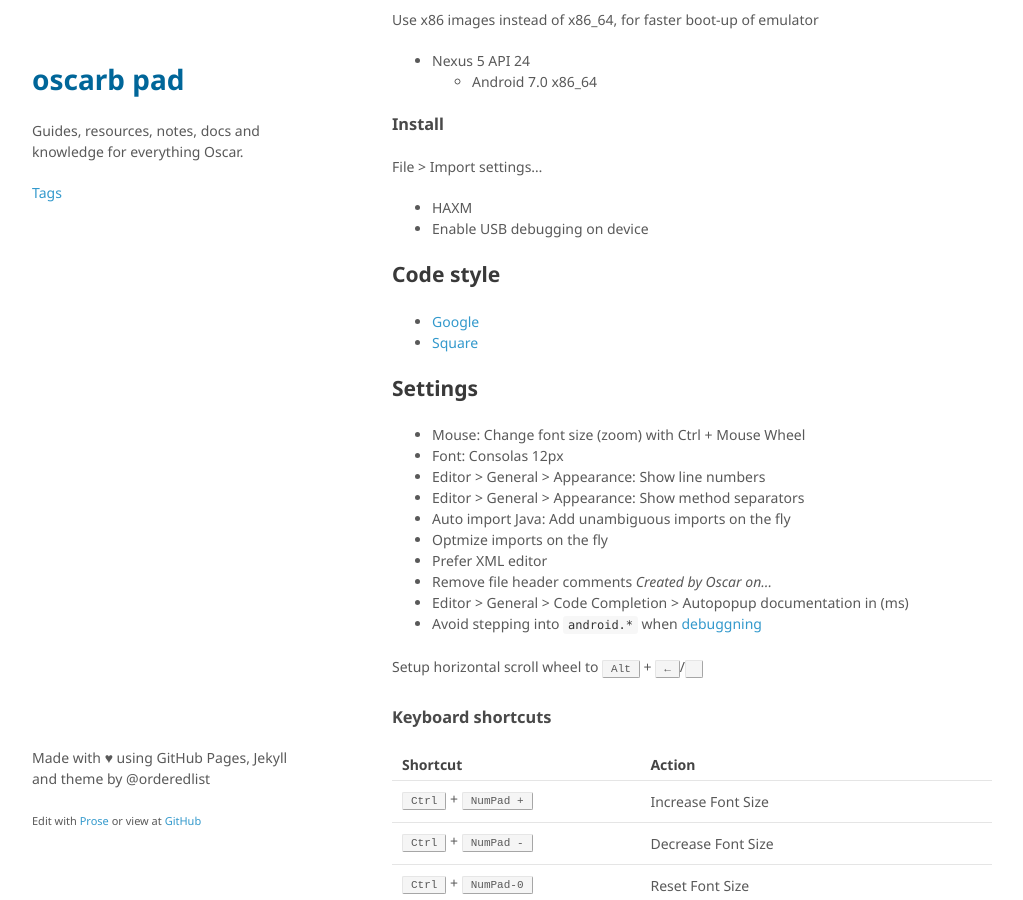
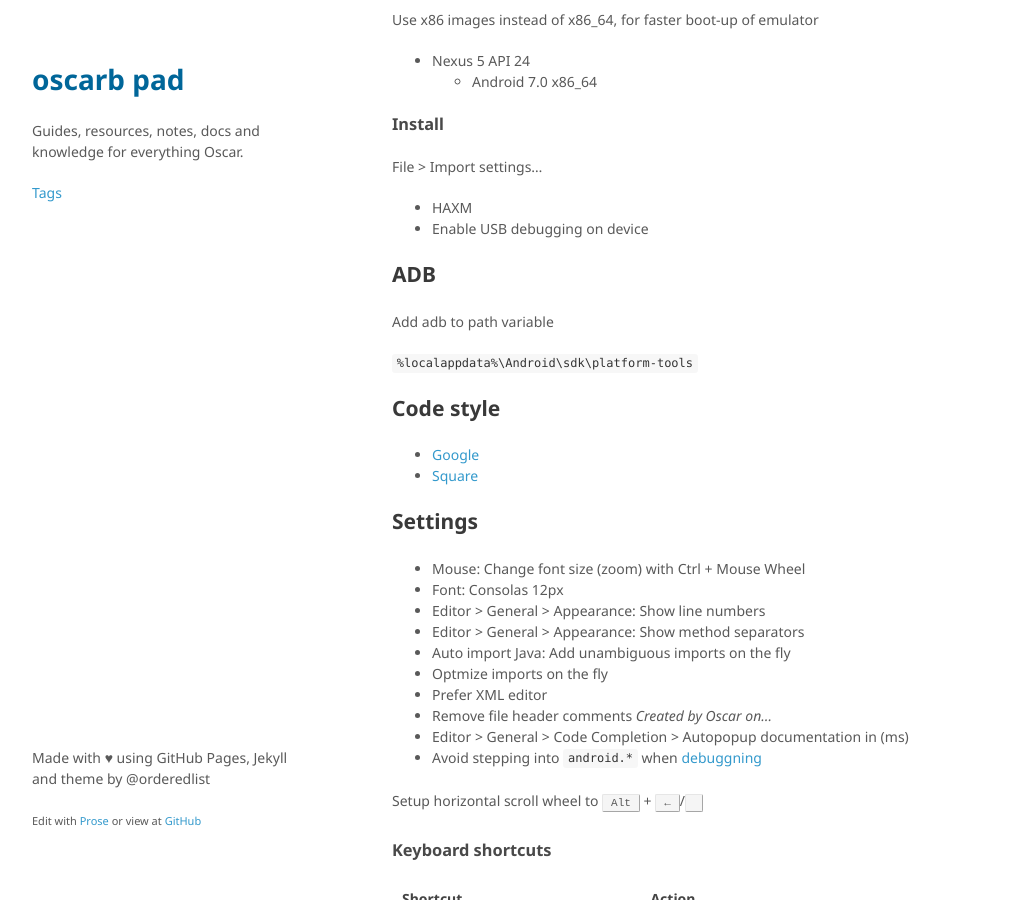
Before and after one commit to oscarb/pad, a Jekyll site: the page built from _docs/android-studio.md, in a window 1280 px wide and 900 px high, scrolled down 473 px. Shown: the whole window, without its empty margins (128-1151 px from the left). Built offline with Jekyll 4.4.1, drawn with Linux system fonts in a browser that asks for light colours; some web fonts are replaced.

Commit message:
Update android-studio.md

```diff
--- a/_docs/android-studio.md
+++ b/_docs/android-studio.md
@@ -35,7 +35,11 @@ File > Import settings...
 * HAXM
 * Enable USB debugging on device
 
+## ADB
 
+Add adb to path variable
+
+`%localappdata%\Android\sdk\platform-tools`
 
 ## Code style
 
```
